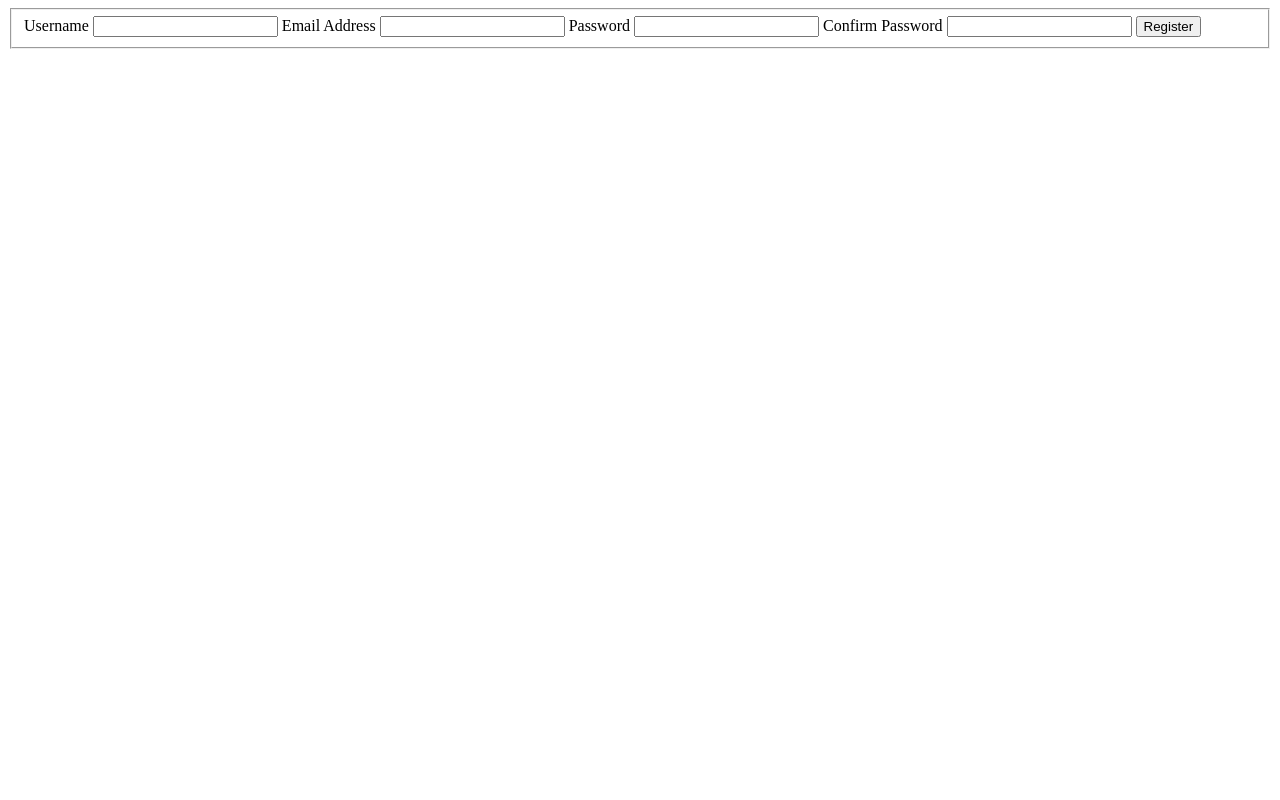
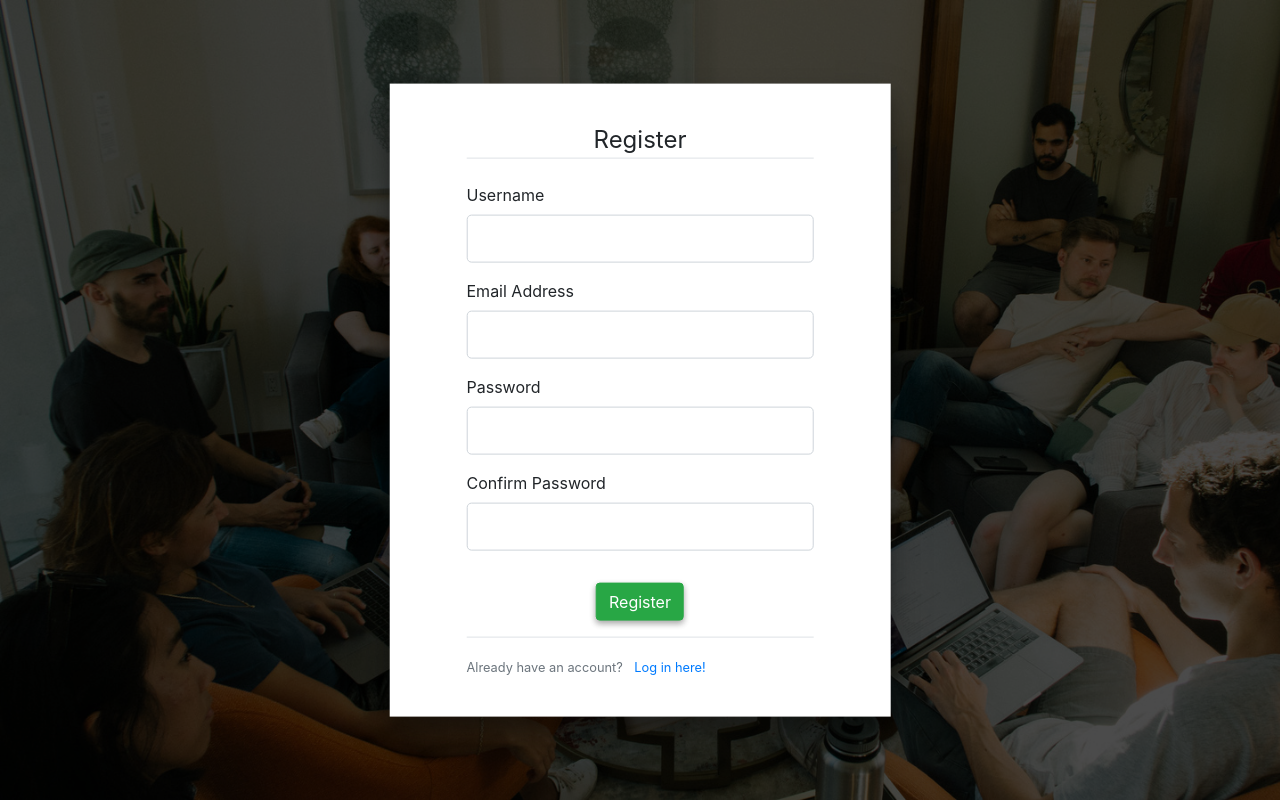
Before and after one commit to dzionek/channels, a Flask app: page /register in a window 1280 px wide. Run offline with Flask 2, Linux system fonts and the light colour scheme; style sheets or scripts are compiled from the project's sources; parts of the project's set-up code (start-up, migrations or seed data) failed here and were passed over; some libraries are stand-ins or nearby versions.

Commit message:
Add basic register and login functionality

```diff
--- a/app/login/routes.py
+++ b/app/login/routes.py
@@ -1,15 +1,17 @@
-from flask import request, render_template
+from flask import render_template, flash, url_for, redirect
 
 from .base import login
 from .utils import log_in, is_logged, set_up_app
 from app.forms.registration import RegistrationForm
 from app.forms.login import LoginForm
+from app.models.user import User
+from app.models.base import db
 
 """
 Routes for the functionality of the app related to login.
 """
 
-@login.route('/', methods=['POST', 'GET'])
+@login.route('/', methods=['GET', 'POST'])
 def index() -> str:
     """Login factory.
 
@@ -25,16 +27,31 @@ def index() -> str:
         Template of the login page, or app page.
 
     """
-    if request.method == 'POST':
-        return log_in(request.form)
+    form = LoginForm()
+
+    if form.validate_on_submit():
+        user = User.query.filter_by(email=form.email.data).first()
+        if user:
+            if user.password == form.password.data:
+                return log_in(user.username)
+            else:
+                flash('Login Unsuccessful. Incorrect email or password', 'danger')
+        else:
+            flash('Login Unsuccessful. Incorrect email or password', 'danger')
     else:
         if is_logged():
             return set_up_app()
-        else:
-            form = LoginForm()
-            return render_template('login.html', form=form)
 
-@login.route('/register')
+    return render_template('login.html', form=form)
+
+@login.route('/register', methods=['GET', 'POST'])
 def register() -> str:
     form = RegistrationForm()
+    if form.validate_on_submit():
+        db.session.add(User(
+            username=form.username.data, email=form.email.data, password=form.password.data
+        ))
+        db.session.commit()
+        flash(f'An account was successfully created for {form.username.data}!', 'success')
+        return redirect(url_for('login.index'))
     return render_template('register.html', form=form)
--- a/app/models/user.py
+++ b/app/models/user.py
@@ -14,4 +14,6 @@ class User(db.Model):
     __tablename__ = 'users'
     id = db.Column(db.Integer, primary_key=True)
     username = db.Column(db.String(20), unique=True, nullable=False)
+    email = db.Column(db.String, unique=True, nullable=False)
+    password = db.Column(db.String, nullable=False)
     messages = db.relationship('Message', backref='user', lazy=True)
--- a/app/static/src/scss/login.scss
+++ b/app/static/src/scss/login.scss
@@ -7,6 +7,20 @@
   0%   {  left: 0;}
   50%  { left: 75%; }
   100% { left: 50%; }
+}
+
+body {
+  /* Free image from Canva. Autor: Pedro Sandrini */
+  background-image: url("../../img/background.jpg");
+  background-size:cover;
+}
+
+#login-screen {
+  height: 100vh;
+  width: 100vw;
+  background-color: rgba(0, 0, 0, 0.7);
+  vertical-align: middle;
+  position: relative;
 }
 
 #channels-text {
@@ -21,22 +35,32 @@
   animation-fill-mode: forwards;
 }
 
-#login-screen {
-  height: 100vh;
-  width: 100vw;
-  background-color: black;
-  vertical-align: middle;
-  position: relative;
+.form-container {
+  box-shadow: 0 19px 38px rgba(0,0,0,0.30), 0 15px 12px rgba(0,0,0,0.22);
+  padding: 3% 6%;
+  background-color: white;
+
+  legend, #button-div  {
+    text-align: center;
+  }
+
+  #submit {
+    box-shadow: 0 3px 6px rgba(0,0,0,0.16), 0 3px 6px rgba(0,0,0,0.23);
+  }
 }
 
 #login-container {
+  @extend .form-container;
   position: absolute;
   top: 60%;
   left: 50%;
   transform: translate(-50%, -50%);
-  padding: 3%;
-  background-color: white;
-  legend, #button-div  {
-    text-align: center;
-  }
 }
+
+#register-container {
+  @extend .form-container;
+  position: absolute;
+  top: 50%;
+  left: 50%;
+  transform: translate(-50%, -50%);
+}
--- a/app/templates/register.html
+++ b/app/templates/register.html
@@ -1,27 +1,79 @@
-<!DOCTYPE html>
-<html lang="en">
-<head>
-    <meta charset="UTF-8">
-    <title>Title</title>
-</head>
-<body>
-    <form method="post" action="register.html">
-        {{ form.hidden_tag() }}
-        <fieldset>
-            {{ form.username.label }}
-            {{ form.username }}
+{% extends 'main-layout.html' %}
 
-            {{ form.email.label }}
-            {{ form.email }}
+{% block imports %}
+    <link rel="stylesheet" href="{{ url_for('static', filename='dist/css/login.css') }}">
+{% endblock %}
 
-            {{ form.password.label }}
-            {{ form.password }}
-
-            {{ form.confirm_password.label }}
-            {{ form.confirm_password }}
-
-            {{ form.submit }}
-        </fieldset>
-    </form>
-</body>
-</html>
+{% block content %}
+    <div id="login-screen">
+        <div id="register-container">
+            <form method="post" action="">
+                {{ form.hidden_tag() }}
+                <fieldset class="form-group">
+                    <legend class="border-bottom mb-4">Register</legend>
+                    <div class="form-group">
+                        {{ form.username.label(class="form-control-label") }}
+                        {% if form.username.errors %}
+                            {{ form.username(class="form-control form-control-lg is-invalid") }}
+                            <div class="invalid-feedback">
+                                {% for error in form.username.errors %}
+                                    <span>{{ error }}</span>
+                                {% endfor %}
+                            </div>
+                        {% else %}
+                            {{ form.username(class="form-control form-control-lg") }}
+                        {% endif %}
+                    </div>
+                    <div class="form-group">
+                        {{ form.email.label(class="form-control-label") }}
+                        {% if form.email.errors %}
+                            {{ form.email(class="form-control form-control-lg is-invalid") }}
+                            <div class="invalid-feedback">
+                                {% for error in form.email.errors %}
+                                    <span>{{ error }}</span>
+                                {% endfor %}
+                            </div>
+                        {% else %}
+                            {{ form.email(class="form-control form-control-lg") }}
+                        {% endif %}
+                    </div>
+                    <div class="form-group">
+                        {{ form.password.label(class="form-control-label") }}
+                        {% if form.password.errors %}
+                            {{ form.password(class="form-control form-control-lg is-invalid") }}
+                            <div class="invalid-feedback">
+                                {% for error in form.password.errors %}
+                                    <span>{{ error }}</span>
+                                {% endfor %}
+                            </div>
+                        {% else %}
+                            {{ form.password(class="form-control form-control-lg") }}
+                        {% endif %}
+                    </div>
+                    <div class="form-group">
+                        {{ form.confirm_password.label(class="form-control-label") }}
+                        {% if form.confirm_password.errors %}
+                            {{ form.confirm_password(class="form-control form-control-lg is-invalid") }}
+                            <div class="invalid-feedback">
+                                {% for error in form.confirm_password.errors %}
+                                    <span>{{ error }}</span>
+                                {% endfor %}
+                            </div>
+                        {% else %}
+                            {{ form.confirm_password(class="form-control form-control-lg") }}
+                        {% endif %}
+                    </div>
+                </fieldset>
+                <div class="form-group" id="button-div">
+                    {{ form.submit(class="btn btn-success") }}
+                </div>
+                <div class="border-top pt-3">
+                    <small class="text-muted">
+                        Already have an account?
+                        <a class="ml-2" href="{{ url_for('login.index') }}">Log in here!</a>
+                    </small>
+                </div>
+            </form>
+        </div>
+    </div>
+{% endblock %}
```
Also changed, not shown: app/login/utils.py (+3 -10 lines), app/templates/login.html (+29 -2 lines), README.md, app/static/img/background.jpg (added).
